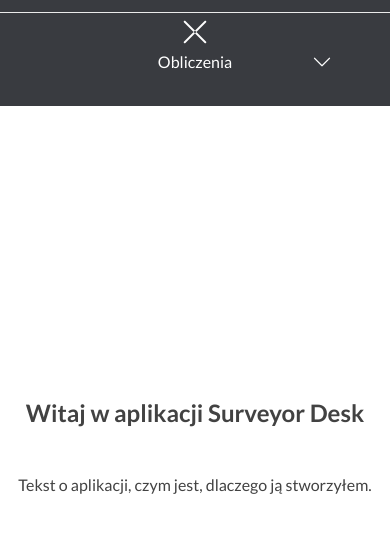
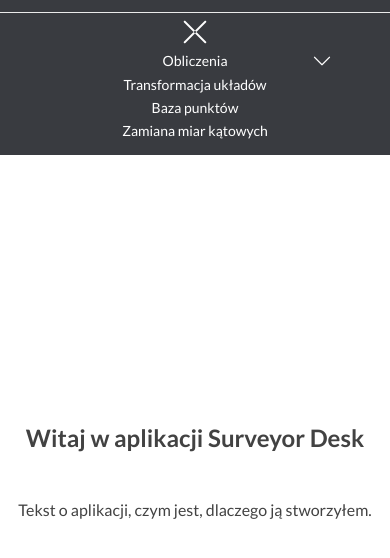
Before and after one commit to Hagane3/surveyorDesk, a plain HTML site: page index.html in a window 390 px wide. Both pictures are taken after a click on the icon 195 px from the left and 89 px from the top of the page. Shown: the part 58-616 px from the top of the page. Drawn offline with nearby package versions, Linux system fonts and the light colour scheme.

Commit message:
[bug] Fixed responsive menu for small devices

```diff
--- a/styles/main.css
+++ b/styles/main.css
@@ -211,7 +211,7 @@ nav ul li .arrow-icon.on {
   }
   #content-wrapper nav ul li a {
     display: none;
-    font-size: 16px;
+    font-size: 14px;
   }
   #content-wrapper nav ul li .arrow-icon {
     display: none;
@@ -243,6 +243,9 @@ nav ul li .arrow-icon.on {
     max-width: 100%;
     border-top: 1px solid #ebebeb;
     text-align: center;
+  }
+  #content-wrapper nav ul li a {
+    display: block;
   }
   #content-wrapper nav .mobile-menu {
     display: -webkit-box;
```
Also changed, not shown: 1 other file.
